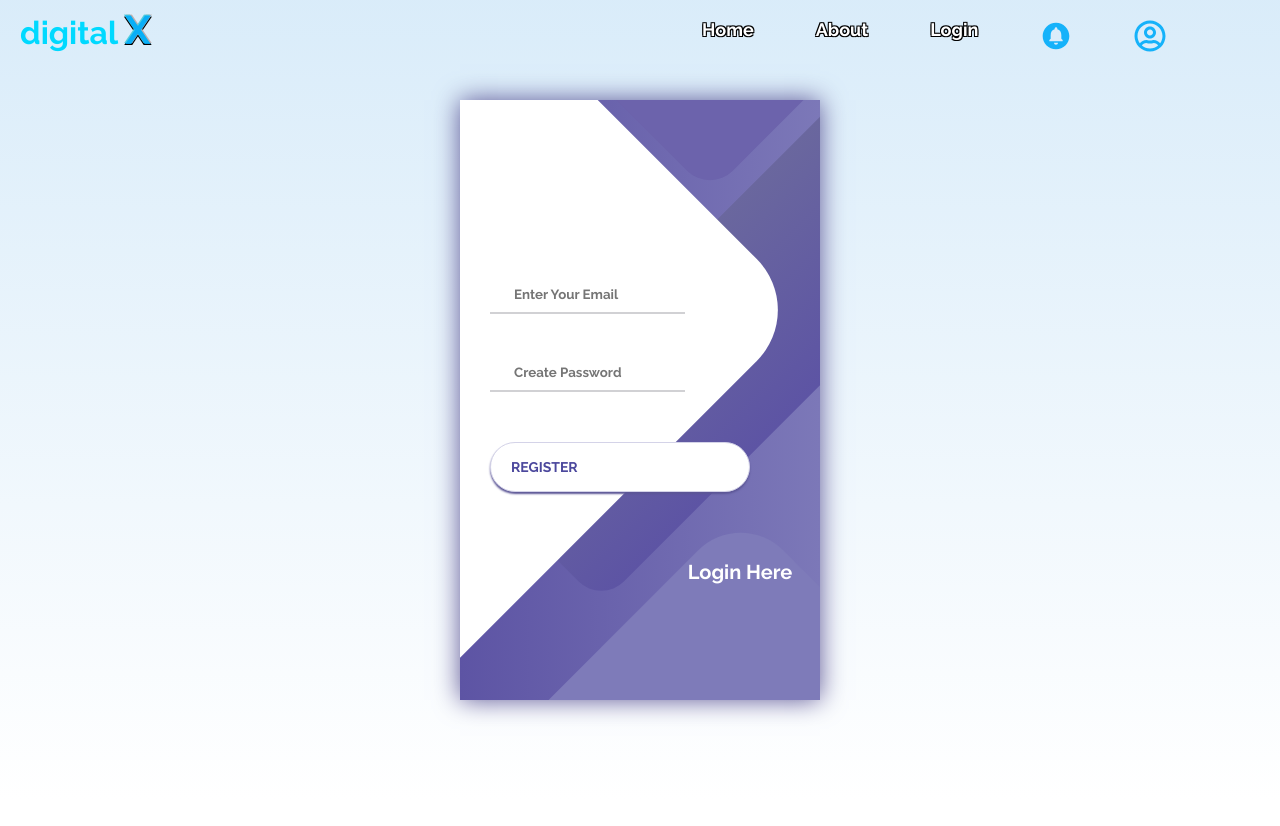
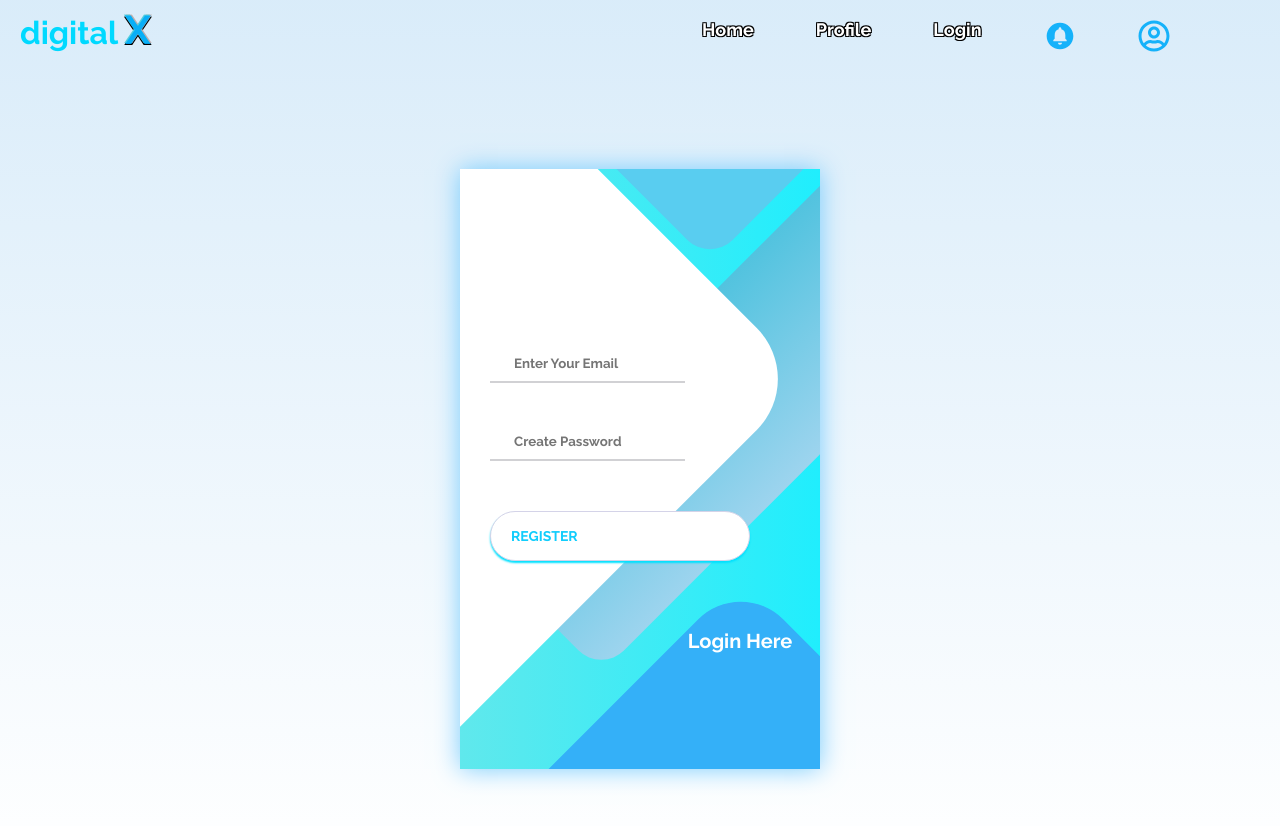
Before and after one commit to dhananjaysr26/digital-video, a React (Create React App) app: page /register in a window 1280 px wide. Shown: the top 826 px of the page. Built offline with nearby package versions, Linux system fonts and the light colour scheme; no server answers.

Commit message:
Styles: upadated login page Styles

```diff
--- a/src/components/Home.js
+++ b/src/components/Home.js
@@ -28,15 +28,16 @@ function Home() {
         <p>All Videos</p>
       </div>
       <div className="video-container">
-      {post.map((data, index) => {
-          var url=data.thumbnailUrl;
-                            return (
-                                <div className="video-card" >
-                                    <img src={data.thumbnailUrl} className="card-img"/>
-                                <p className="card-title">{data.title}</p>
-                            </div>
-                            )
-      })}
+        {post.map((data, index) => {
+          return (
+            <div className="video-card">
+              <img src={data.thumbnailUrl} className="card-img" />
+
+              <h1>{data.tags}</h1>
+              <p className="card-title">{data.title}</p>
+            </div>
+          );
+        })}
       </div>
     </div>
   );
--- a/src/components/Navbar.js
+++ b/src/components/Navbar.js
@@ -15,7 +15,7 @@ function Navbar() {
             <span className="logo">digital <span>X</span></span>
                 <ul>
                     <li onClick={()=>history.push("/")}>Home</li>
-                    <li onClick={()=>history.push("/")}>About</li>
+                    <li onClick={()=>history.push("/profile")}>Profile</li>
                     <li onClick={()=>history.push("/login")}>Login</li>
                     <li> <MdCircleNotifications className="icons"
                     onClick={()=>notification?setNotification(0):setNotification(1)}
--- a/src/components/profile.js
+++ b/src/components/profile.js
@@ -1,11 +1,11 @@
 import React from 'react'
 import { useAuth } from '../contexts/AuthContext';
-
+import "./styles/Profile.css"
 function profile() {
     const {currentUser}=useAuth;
     console.log(currentUser );
     return (
-        <div>
+        <div className="profile-container">
             <h1>Profile Page</h1>
             <h2>Hello {currentUser}</h2>
             <button>Update Profile</button>
--- a/src/components/styles/Navbar.css
+++ b/src/components/styles/Navbar.css
@@ -3,13 +3,11 @@
     width: 100%;
     background-color: transparent;
     border: none;
-    position: fixed;
     line-height: 65px;
     color: white;
     z-index: 100;
     line-height: 20px;
     font-weight: bolder;
-    /* position:fixed; */
 }
 .navbar .logo{
     font-size: 32px;
--- /dev/null
+++ b/src/components/styles/Profile.css
@@ -0,0 +1,3 @@
+.profile-container{
+    margin-top: 50px;
+}
--- a/src/components/styles/Signin.css
+++ b/src/components/styles/Signin.css
@@ -9,7 +9,6 @@
 
 body {
 	background: linear-gradient(180deg, rgba(130, 192, 237, 0.3) 0%, rgba(255, 255, 255, 0.5) 100%) no-repeat;
-
 }
 
 .container {
@@ -20,11 +19,11 @@ body {
 }
 
 .screen {
-	background: linear-gradient(90deg, #5D54A4, #7C78B8);
+	background: linear-gradient(90deg, #60e8ec, #20eefd);
 	position: relative;
 	height: 600px;
 	width: 360px;
-	box-shadow: 0px 0px 24px #5C5696;
+	box-shadow: 0px 0px 24px #77ccfd;
 }
 
 .screen__content {
@@ -61,7 +60,7 @@ body {
 .screen__background__shape2 {
 	height: 220px;
 	width: 220px;
-	background: #6C63AC;
+	background: #59cdf0;
 	top: -172px;
 	right: 0;
 	border-radius: 32px;
@@ -70,7 +69,7 @@ body {
 .screen__background__shape3 {
 	height: 540px;
 	width: 190px;
-	background: linear-gradient(270deg, #5D54A4, #6A679E);
+	background: linear-gradient(270deg, #9dd4ee, #52c3df);
 	top: -24px;
 	right: 0;
 	border-radius: 32px;
@@ -79,7 +78,7 @@ body {
 .screen__background__shape4 {
 	height: 400px;
 	width: 200px;
-	background: #7E7BB9;
+	background: #34b0f8;
 	top: 420px;
 	right: 50px;
 	border-radius: 60px;
@@ -132,8 +131,8 @@ body {
 	display: flex;
 	align-items: center;
 	width: 100%;
-	color: #4C489D;
-	box-shadow: 0px 2px 2px #5C5696;
+	color: #11cdfc;
+	box-shadow: 0px 2px 2px #00e1ff;
 	cursor: pointer;
 	transition: .2s;
 }
@@ -141,7 +140,7 @@ body {
 .login__submit:active,
 .login__submit:focus,
 .login__submit:hover {
-	border-color: #6A679E;
+	border-color: #0eaae7;
 	outline: none;
 }
 
```
